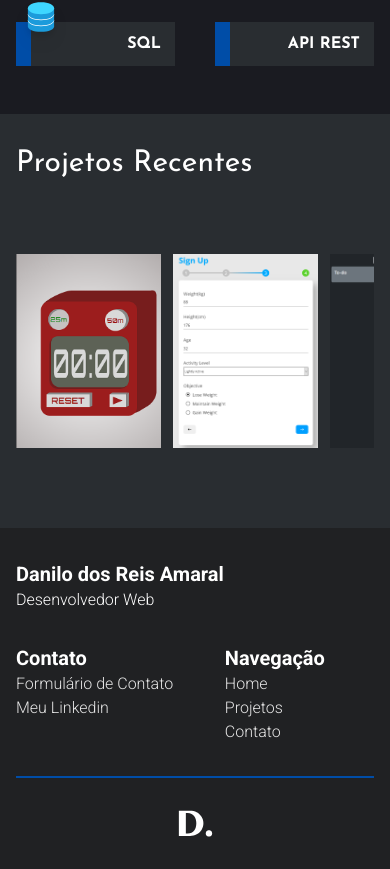
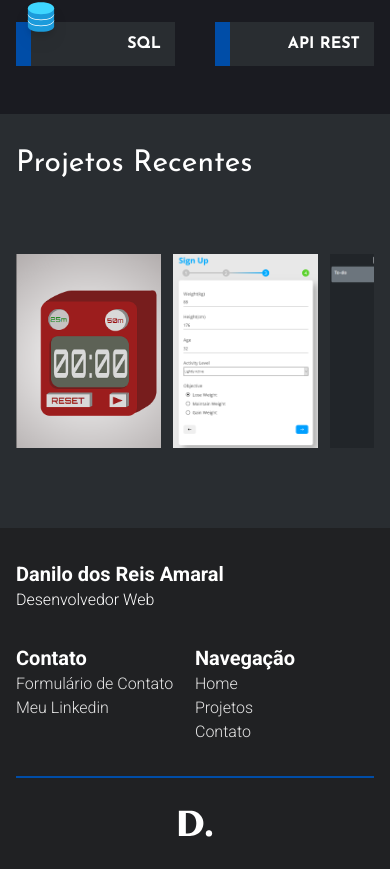
Before and after one commit to DanReiss/personal-website, a Next.js app: page / in a window 390 px wide. Shown: the part 1881-2750 px from the top of the page. Built offline with nearby package versions, Linux system fonts and the light colour scheme.

Commit message:
Melhorar responsividade do footer

```diff
--- a/src/components/Footer.jsx
+++ b/src/components/Footer.jsx
@@ -10,7 +10,7 @@ function Footer() {
           <h3 className="text-xl font-bold md:mb-1">Danilo dos Reis Amaral</h3>
           <h4 className="md:text-lg">Desenvolvedor Web</h4>
         </div>
-        <div className="col-span-7 md:col-span-4">
+        <div className="col-span-6 md:col-span-4 md:justify-self-center">
           <h3 className="text-xl font-bold md:mb-1">Contato</h3>
           <ul className="text-neutral-200">
             <li className="md:mb-1">
@@ -31,7 +31,7 @@ function Footer() {
             </li>
           </ul>
         </div>
-        <div className="col-span-5 md:col-span-4">
+        <div className="col-span-6 md:col-span-4 md:justify-self-center">
           <h3 className="text-xl font-bold md:mb-1">Navegação</h3>
           <ul className="text-neutral-200">
             <li className="md:mb-1">
```
